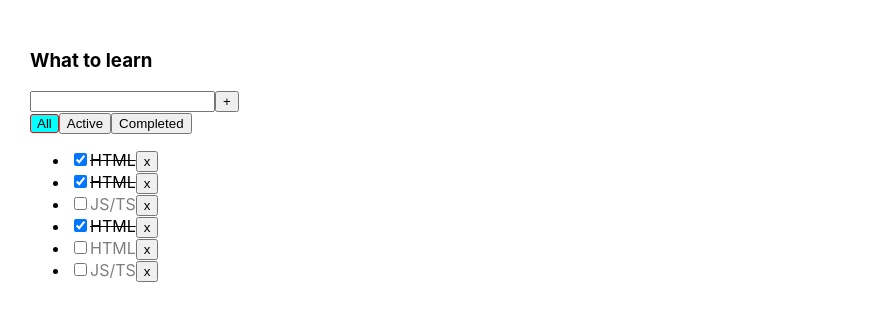
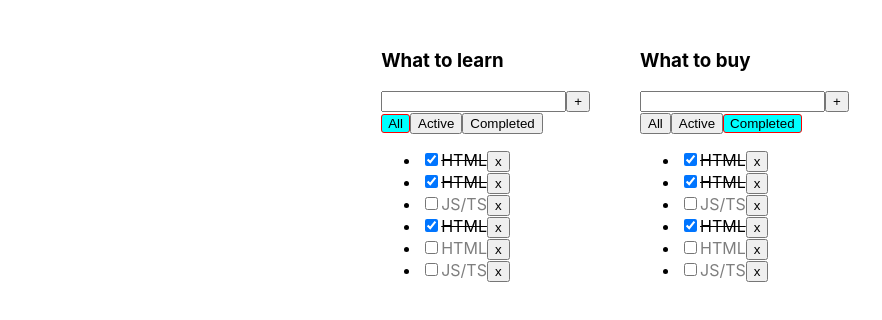
Before and after one commit to Magamed-Ali/1-todolist, a React (Create React App) app: page / in a window 1280 px wide. Shown: the top 320 px of the page, without its empty margins (0-882 px from the left). Built offline with nearby package versions, Linux system fonts and the light colour scheme.

Commit message:
save addDateTasks

```diff
--- a/src/App.css
+++ b/src/App.css
@@ -1,6 +1,7 @@
 .App {
   padding: 30px;
   display: flex;
+  justify-content: center;
 }
 
 .App > div {
--- a/src/App.tsx
+++ b/src/App.tsx
@@ -1,44 +1,85 @@
 import React, {useState} from 'react';
-import { v1 } from 'uuid';
+import {v1} from 'uuid';
 import './App.css';
-import TodoList, {TaskType} from "./TodoList";
+import TodoList from "./TodoList";
 
-//yarn add @types/uuid
+
 export  type FilterValueType = "all" | "active" | "completed"
+export type TodoTasksType = {
+    id: string
+    title: string
+}
+
+type TasksType = {
+    [key: string]:
+        {
+            data: Array<TaskType1>,
+            filter: FilterValueType
+        }
+}
+
+type TaskType1 = {
+    id: string,
+    title: string,
+    isDone: boolean
+}
 
 function App() {
-    const todoListTitle_1: string = "What to learn";
-    const todoListTitle_2: string = "What to buy";
+    let TodoListID1 = v1();
+    let TodolistID2 = v1();
 
-    const [task_1, setTask_1] = useState<Array<TaskType>>([
+    const [todoListTasks, setTodoListTasks] = useState<Array<TodoTasksType>>([
+        {id: TodoListID1, title: "What to learn"},
+        {id: TodolistID2, title: "What to buy"}
+    ])
+    const [task_1, setTask_1] = useState<TasksType>({
+        [TodoListID1]: {
+            data: [
                 {id: v1(), title: "HTML", isDone: true},
                 {id: v1(), title: "HTML", isDone: true},
                 {id: v1(), title: "JS/TS", isDone: false},
                 {id: v1(), title: "HTML", isDone: true},
                 {id: v1(), title: "HTML", isDone: false},
-        {id: v1(), title: "JS/TS", isDone: false}])
+                {id: v1(), title: "JS/TS", isDone: false}
+            ],
+            filter: "all"
+        },
+        [TodolistID2]: {
+            data: [
+                {id: v1(), title: "HTML", isDone: true},
+                {id: v1(), title: "HTML", isDone: true},
+                {id: v1(), title: "JS/TS", isDone: false},
+                {id: v1(), title: "HTML", isDone: true},
+                {id: v1(), title: "HTML", isDone: false},
+                {id: v1(), title: "JS/TS", isDone: false}
+            ],
+            filter: "completed"
+        }
+    })
 
+    const addDateTask = (IDTodolist: string, title: string) => {
+        const newTask = {id: v1(), title: title, isDone: false}
+        setTask_1({...task_1, [IDTodolist] : {...task_1[IDTodolist]}})
+
+        console.log({...task_1, [IDTodolist]: {...task_1[IDTodolist]} })
+    }
+    const changeFilter = (IDTodolist: string, filter: FilterValueType) => {
+        //****
+    }
     const changeTaskStatus = (taskId: string, newStatus: boolean) => {
-        setTask_1(task_1.map((t) => t.id === taskId ? {...t, isDone: newStatus} : t))
+        /*setTask_1(task_1.map((t) => t.id === taskId ? {...t, isDone: newStatus} : t))*/
     }
     const removeTask = (taskId: string) => {
-        setTask_1(task_1.filter(item => item.id !== taskId))
+        /*setTask_1(task_1.filter(item => item.id !== taskId))*/
     }
     const checkboxRemove = (IdIsDone: string, oppositeIsDone: boolean) => {
-        setTask_1(task_1.map(t => t.id === IdIsDone ? {...t, isDone: oppositeIsDone} : t))
+        /*setTask_1(task_1.map(t => t.id === IdIsDone ? {...t, isDone: oppositeIsDone} : t))*/
     }
 
-    const addDateTask = (title:string) => {
-        const newTask =  {id: v1(), title: title, isDone: false}
-        setTask_1([...task_1, newTask])
-    }
 
-    const [filter, setFilter] = useState<FilterValueType>("all")
-    const changeFilter = (filter: FilterValueType) => {
-        setFilter(filter)
-    }
-    const getFilterTasksRender = (tasks: Array<TaskType>, filter: FilterValueType): Array<TaskType> => {
-        let filteredTasks: any
+
+    /*const getFilterTasksRender = (tasks: Array<TaskType>, filter: FilterValueType): Array<TaskType> => {
+
         switch (filter) {
             case "active":
                 return tasks.filter(task => task.isDone === false)
@@ -46,36 +87,33 @@ function App() {
                 return tasks.filter(task => task.isDone === true)
             default:
                 return tasks
+        }
+        const filtredTasksForRender = getFilterTasksRender(task_1[el.id])
 
-        }
+    }*/
 
-        /* if (filter === "active") {
-             return tasks.filter(task => task.isDone === false)
-         } else if (filter === "completed") {
-             return tasks.filter(task => task.isDone === true)
-         }
-         return tasks*/
-    }
-
-    const filtredTasksForRender = getFilterTasksRender(task_1, filter)
-    const task_2: Array<TaskType> = [
-        {id: v1(), title: "React", isDone: true},
-        {id: v1(), title: "Angular", isDone: false},
-        {id: v1(), title: "Vue", isDone: false}
-    ]
     return (
         <div className="App">
+            {
+                todoListTasks.map(el => {
+
+                    let filteredTasks = task_1[el.id].data
+
+                    return (
                         <TodoList
+                            key={el.id}
+                            IDTodolist={el.id}
                             removeTask={removeTask}
-                title={todoListTitle_1}
-                tasks={filtredTasksForRender}
+                            title={el.title}
+                            tasks={filteredTasks}
                             changeFilter={changeFilter}
                             addDateTask={addDateTask}
                             changeTaskStatus={changeTaskStatus}
-                filter={filter}
-
-
+                            filter={task_1[el.id].filter}
                         />
+                    )
+                })
+            }
 
             {/*<TodoList removeTask={removeTask} title={todoListTitle_2} tasks={task_2}/>*/}
         </div>
--- a/src/TodoList.tsx
+++ b/src/TodoList.tsx
@@ -4,12 +4,13 @@ import React, {ChangeEvent, ChangeEventHandler, KeyboardEvent, useRef, useState}
 import {FilterValueType} from "./App";
 
 type TodoListPropsType = {
+    IDTodolist: string
     title: string,
     filter: FilterValueType,
     tasks: Array<TaskType>
     removeTask: (taskId: string) => void
-    changeFilter: (filter: FilterValueType) => void
-    addDateTask: (item: string) => void
+    changeFilter: (IDTodolist: string, filter: FilterValueType) => void
+    addDateTask: (IDTodolist: string, item: string) => void
 
     changeTaskStatus: (id: string, status: boolean) => void
 
@@ -71,7 +72,7 @@ function TodoList(props: TodoListPropsType) {
     const addTask = ()=> {
         const trimmedTitle = titleInput.trim()
         if(trimmedTitle !== ""){
-            props.addDateTask(titleInput)
+            props.addDateTask(props.IDTodolist, titleInput)
         }else {
             setError(true)
         }
@@ -88,8 +89,8 @@ function TodoList(props: TodoListPropsType) {
     }
     ////
 
-    const handlerCreator = (filter: FilterValueType) => {
-        return () => props.changeFilter(filter);
+    const handlerCreator = (IDTodolist: string, filter: FilterValueType) => {
+        return () => props.changeFilter(props.IDTodolist, filter);
     }
     return (
         <div>
@@ -125,9 +126,9 @@ function TodoList(props: TodoListPropsType) {
 
                 </div>
                 <div>
-                    <button className={props.filter === "all"  ? "btn-actve" : ""} onClick={handlerCreator("all")}>All</button>
-                    <button className={props.filter === "active"  ? "btn-actve" : ""} onClick={handlerCreator("active")}>Active</button>
-                    <button className={props.filter === "completed"  ? "btn-actve" : ""} onClick={handlerCreator("completed")}>Completed</button>
+                    <button className={props.filter === "all"  ? "btn-actve" : ""} onClick={handlerCreator(props.IDTodolist, "all")}>All</button>
+                    <button className={props.filter === "active"  ? "btn-actve" : ""} onClick={handlerCreator(props.IDTodolist, "active")}>Active</button>
+                    <button className={props.filter === "completed"  ? "btn-actve" : ""} onClick={handlerCreator(props.IDTodolist, "completed")}>Completed</button>
                 </div>
                 <ul>
                     {tasksList}
```
Lines whose indentation alone changed are shown as unchanged.
